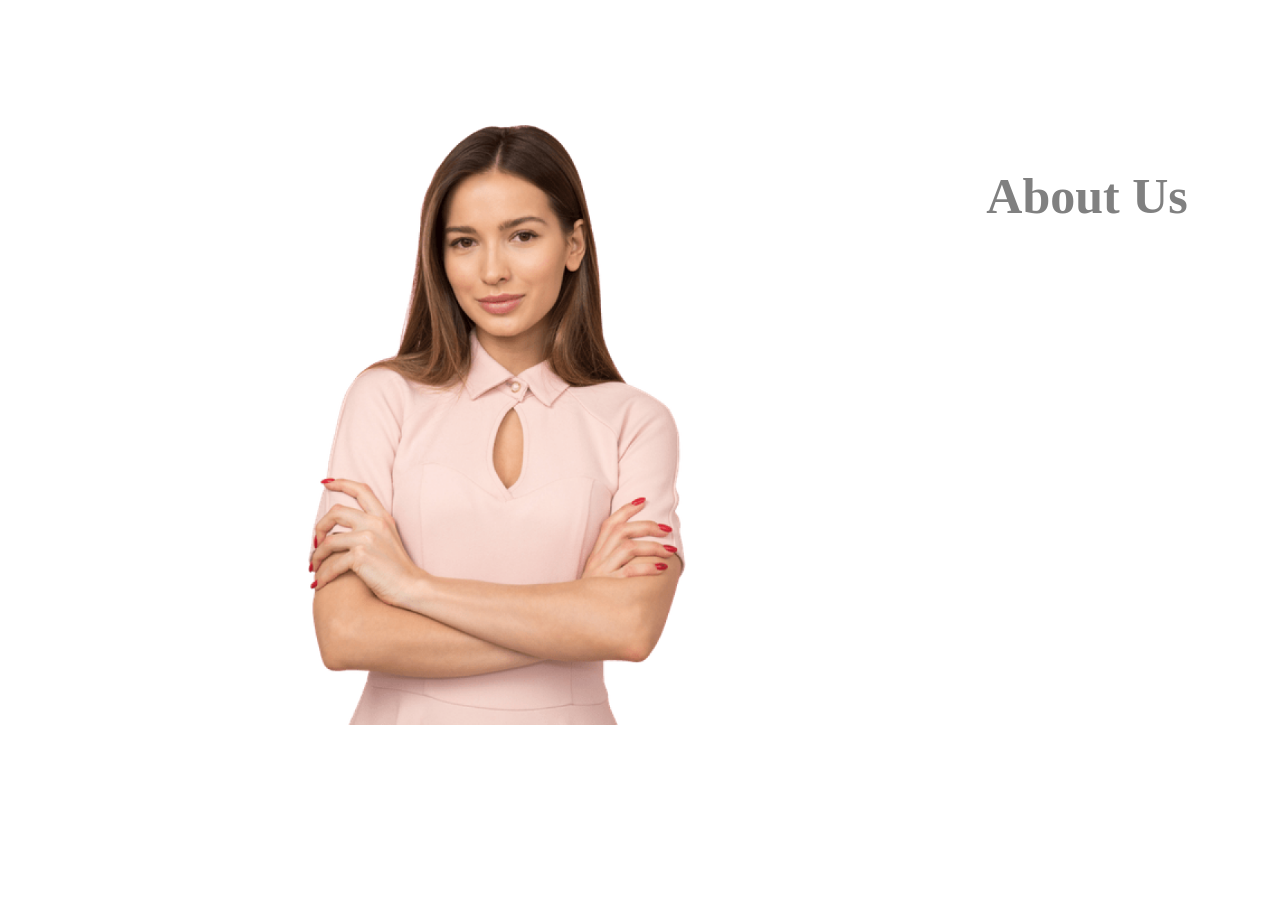
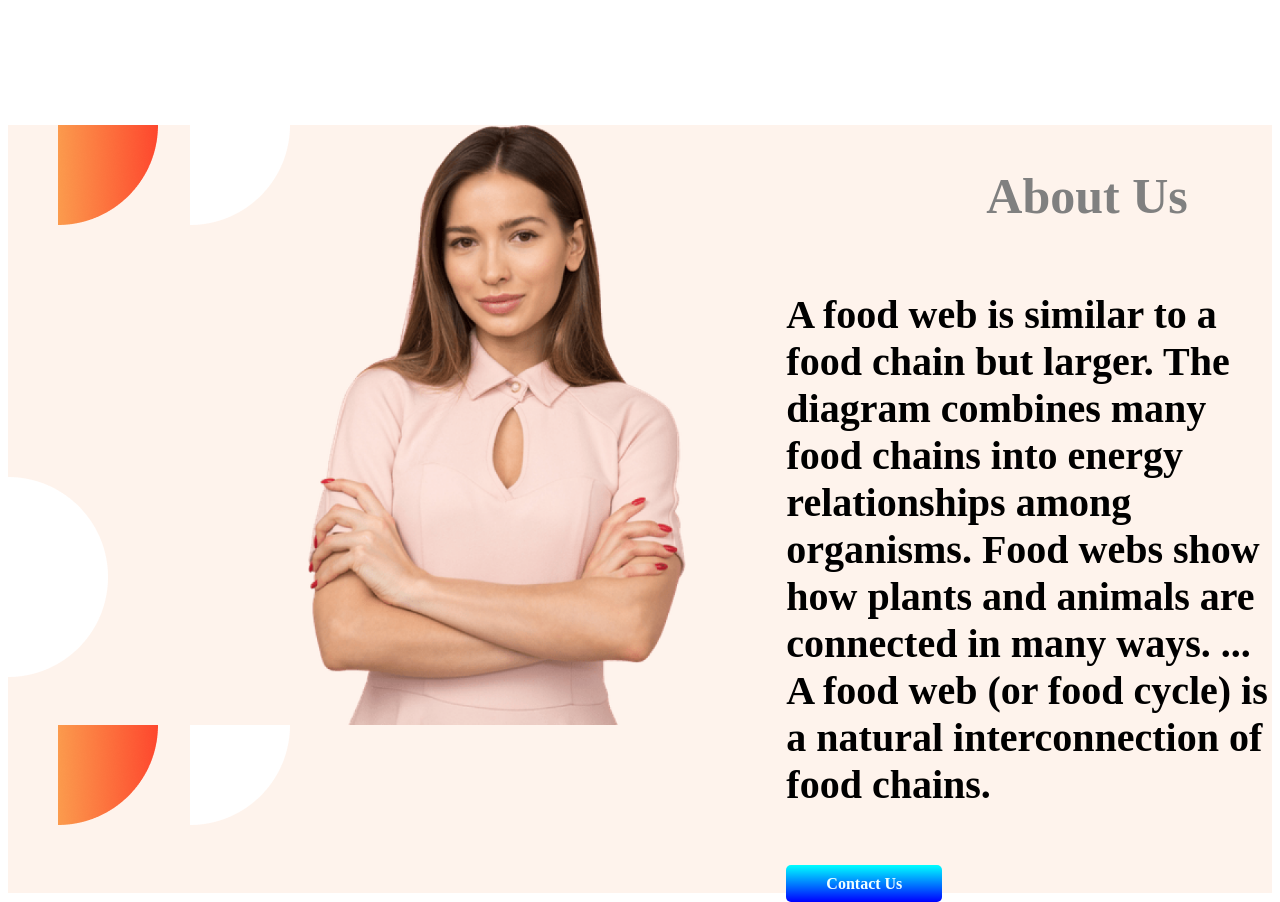
Before and after one commit to Hasanul-Banna-Himel/food-network, a plain HTML site: page index.html in a window 1280 px wide. Shown: the part 1000-1902 px from the top of the page. Before the commit the page ends 1737 px from the top, so only its background shows below. Drawn offline with Linux system fonts and the light colour scheme; a web font is replaced by a local one.

Commit message:
second commit

```diff
--- a/index.html
+++ b/index.html
@@ -44,6 +44,8 @@
         </div>
         <div class="middle">
             <h1> <span id="about-us"> About Us </span></h1>
+            <h5>A food web is similar to a food chain but larger. The diagram combines many food chains into energy relationships among organisms. Food webs show how plants and animals are connected in many ways. ... A food web (or food cycle) is a natural interconnection of food chains. </h5>
+            <a id="contact-us" target="_blank" href="">Contact Us</a>
         </div>
 
 
--- a/style.css
+++ b/style.css
@@ -54,9 +54,23 @@ body{
 .middle-banner{
     display: flex;
     margin-top: 200px;
+    background-image: url(images/shapes/7.png);
 
 }
 .middle img{
     max-height: 600px;
     margin-left: 300px;
 }
+h5{
+    font-size: 40px;
+    padding-left: 100px;
+}
+#contact-us{
+    text-decoration: none;
+    background-image: linear-gradient(aqua , blue);
+    padding: 10px 40px;
+    margin-left: 100px;
+    font-weight: 700;
+    color: azure;
+    border-radius: 5px;
+}
```
